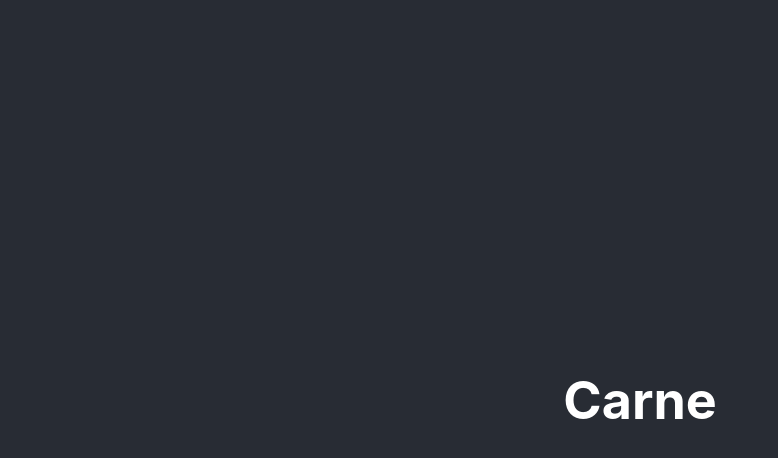
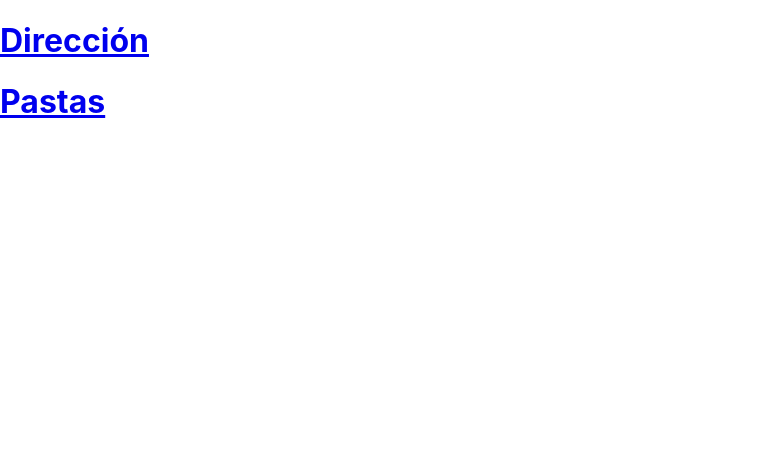
Before and after one commit to jhovannyvivas/proyecto-semana-11, a React (Create React App) app: page / in a window 1280 px wide. Shown: the top 458 px of the page, without its empty margins (0-778 px from the left). Built offline with nearby package versions, Linux system fonts and the light colour scheme.

Commit message:
Routes funcionando

```diff
--- a/package.json
+++ b/package.json
@@ -8,6 +8,7 @@
     "@testing-library/user-event": "^12.8.3",
     "react": "^17.0.2",
     "react-dom": "^17.0.2",
+    "react-router-dom": "^5.2.0",
     "react-scripts": "4.0.3",
     "web-vitals": "^1.1.2"
   },
--- a/src/App.js
+++ b/src/App.js
@@ -1,14 +1,44 @@
 
+import React from "react";
+import {
+  BrowserRouter as Router,
+  Switch,
+  Route
+} from "react-router-dom";
+import { Link } from "react-router-dom";
 import './App.css';
+import { Footer } from "./components/footer/footer";
+import Header from "./components/header/header";
 
 function App() {
   return (
-    <div className="App">
-      <header className="App-header">
-        <div><h1>Carne</h1></div>
-      </header>
-    </div>
+    <Router>
+      <Link to="/titulo"><h1>Dirección</h1></Link>
+        <Switch>
+          <Route path="/titulo">
+            <Footer />
+          </Route>
+          <Route path="/users">
+            <Users />
+          </Route>
+          <Route path="/">
+            <Header />
+          </Route>
+        </Switch>
+
+    </Router>
+
   );
 }
+function Home() {
+  return <h2>Home</h2>;
+}
 
+function About() {
+  return <h2>About</h2>;
+}
+
+function Users() {
+  return <h2>Users</h2>;
+}
 export default App;
--- /dev/null
+++ b/src/components/footer/footer.js
@@ -0,0 +1,7 @@
+
+export const Footer = () => {
+
+    return(
+        <h1>Frijol</h1>
+    )
+}
--- /dev/null
+++ b/src/components/header/header.js
@@ -0,0 +1,7 @@
+
+import { Link } from 'react-router-dom';
+
+export default function Header () {
+    return <Link to="/titulo"><div><h1>Pastas</h1></div></Link>;
+
+}
```
Also changed, not shown: src/components/header/header.css (added), 1 other file (tests, documents, lock files or other folders).
